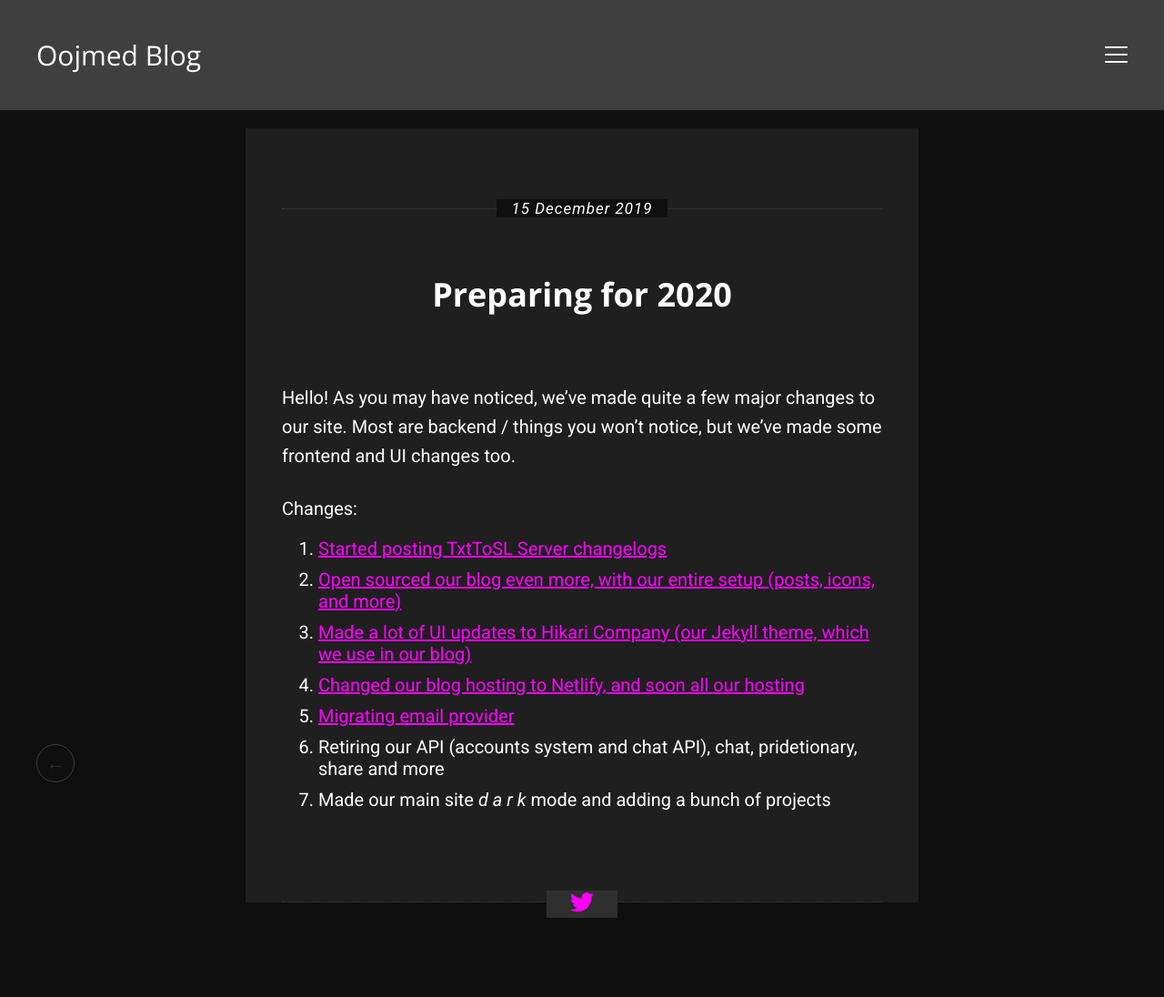
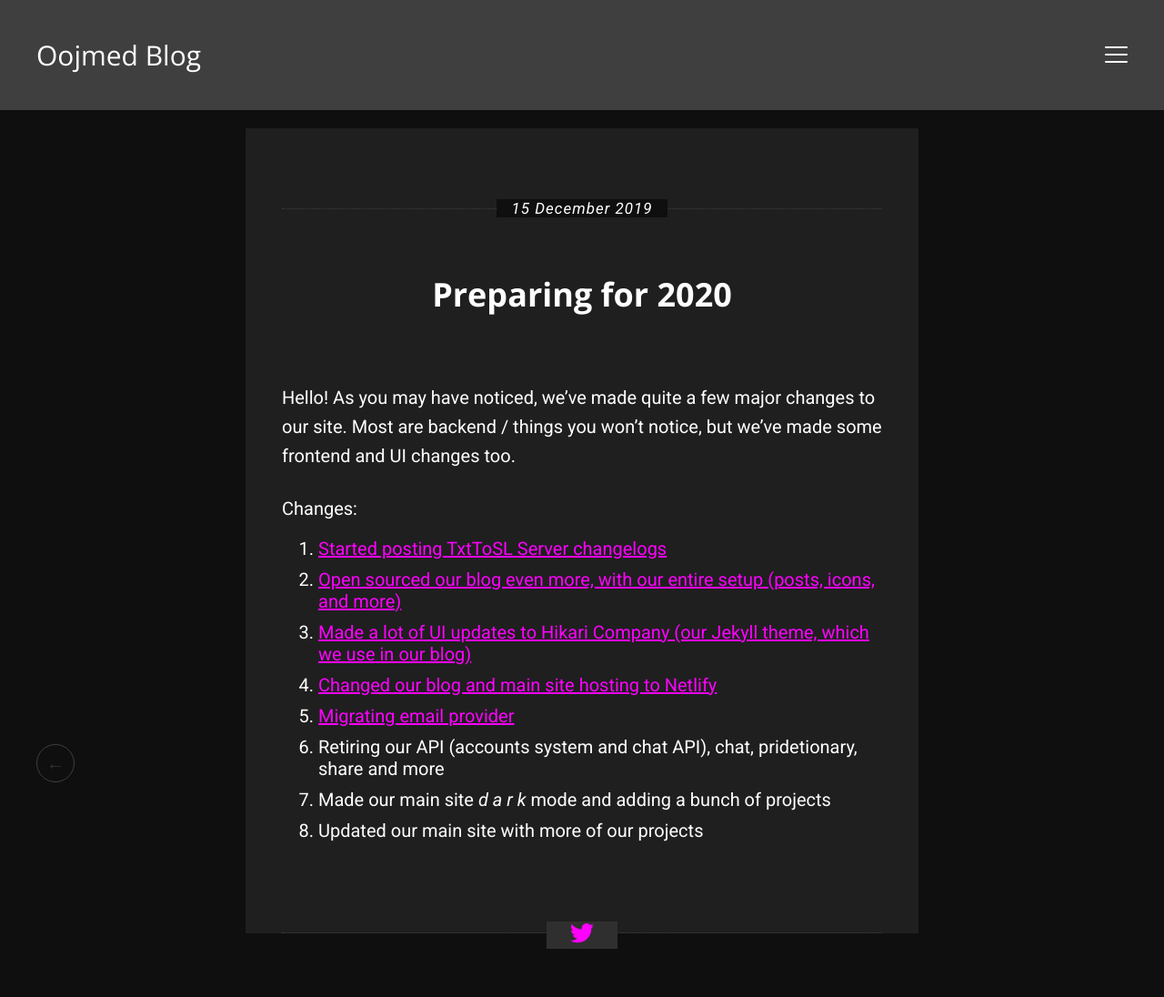
Before and after one commit to oojmed/blog, a Jekyll site: the page built from _posts/2019-12-15-preparing-for-2020.md, in a window 1280 px wide. Shown: the whole page at 91% size. Built offline with Jekyll 4.4.1, drawn with Linux system fonts in a browser that asks for light colours; before the commit the page ends 1062 px from its top, so only the background shows below that.

Commit message:
Update 'Preparing for 2020'

```diff
--- a/_posts/2019-12-15-preparing-for-2020.md
+++ b/_posts/2019-12-15-preparing-for-2020.md
@@ -10,7 +10,8 @@
  - [Started posting TxtToSL Server changelogs](/txttosl-server/2019-12-14_1/)
  - [Open sourced our blog even more, with our entire setup (posts, icons, and more)](https://github.com/oojmed/hikari-company)
  - [Made a lot of UI updates to Hikari Company (our Jekyll theme, which we use in our blog)](https://github.com/oojmed/hikari-company)
- - [Changed our blog hosting to Netlify, and soon all our hosting](https://netlify.com)
+ - [Changed our blog and main site hosting to Netlify](https://netlify.com)
  - [Migrating email provider](https://zoho.com/)
  - Retiring our API (accounts system and chat API), chat, pridetionary, share and more
  - Made our main site *d a r k* mode and adding a bunch of projects
+ - Updated our main site with more of our projects
```
